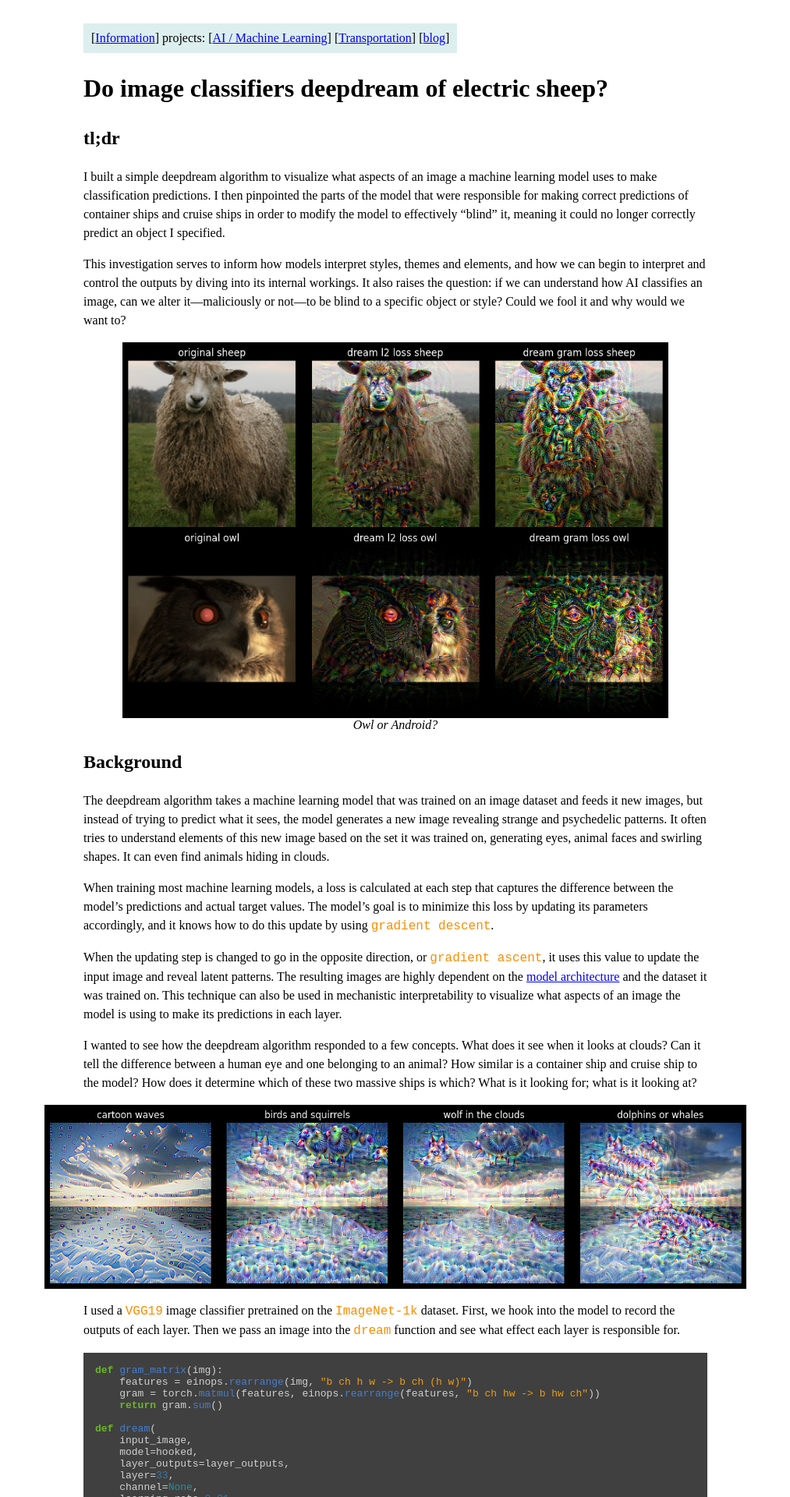
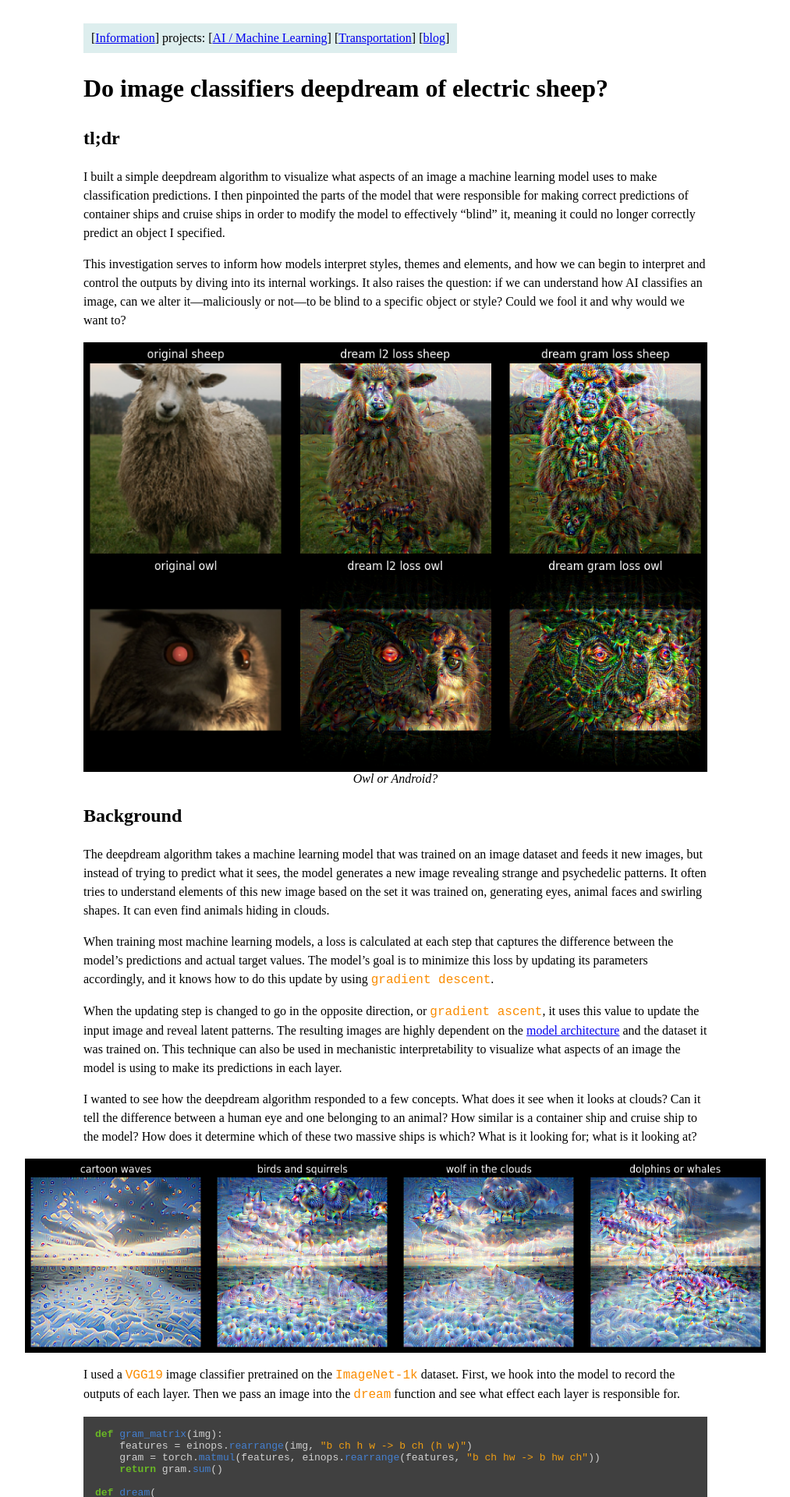
Before and after one commit to benarnav/benarnav.github.io, a Jekyll site: the page built from posts/dream_mech_interp.md, in a window 1280 px wide. Shown: the top 1920 px of the page at 78% size, without its empty margins (133-1146 px from the left). Built offline with Jekyll 4.4.1, drawn with Linux system fonts in a browser that asks for light colours.

Commit message:
img size

```diff
--- a/posts/dream_mech_interp.md
+++ b/posts/dream_mech_interp.md
@@ -8,7 +8,7 @@
 This investigation serves to inform how models interpret styles, themes and elements, and how we can begin to interpret and control the outputs by diving into its internal workings. It also raises the question: if we can understand how AI classifies an image, can we alter it—maliciously or not—to be blind to a specific object or style? Could we fool it and why would we want to?
 
 <figure style="text-align: center;">
-    <img style="max-width: 700px;" src="/assets/img/dream_loss_funcs.png" alt="deepdream loss function comparison" />
+    <img style="max-width: 800px;" src="/assets/img/dream_loss_funcs.png" alt="deepdream loss function comparison" />
   <figcaption><i>Owl or Android?</i></figcaption>
 </figure>
 
@@ -22,7 +22,7 @@
 I wanted to see how the deepdream algorithm responded to a few concepts. What does it see when it looks at clouds? Can it tell the difference between a human eye and one belonging to an animal? How similar is a container ship and cruise ship to the model? How does it determine which of these two massive ships is which? What is it looking for; what is it looking at?
 
 <figure style="text-align: center;">
-    <img style="max-width: 900px;" src="/assets/img/dream_clouds.png" alt="deepdream in the clouds" />
+    <img style="max-width: 950px;" src="/assets/img/dream_clouds.png" alt="deepdream in the clouds" />
   <figcaption></figcaption>
 </figure>
 
@@ -77,7 +77,7 @@
 After recording the activations as these images move through the model, we can begin to see what parts of the model are responsible for correct predictions, and at those points what aspects of an image are most important. When the model is given a container ship, the repetitive boxy patterns manifest in earlier layers. Later on we see other layers picking up on the water around the ships. This makes intuitive sense and it's interesting to see how similar a collection of floating point numbers can learn to focus on the same things a human would. Similarly with cruise ships, the model seems to again focus on water, but also relies on the silhouette of the vessel, particularly the peaks formed by antennae.
 
 <figure style="text-align: center;">
-    <img style="max-width: 900px; display: block; margin: auto;" src="/assets/img/dream_activations.jpg" alt="deepdream layer activations" />
+    <img style="max-width: 1000px; display: block; margin: auto;" src="/assets/img/dream_activations.jpg" alt="deepdream layer activations" />
   <figcaption><i>Image classifier dreaming of boxes, waves and antennae</i></figcaption>
 </figure>
 
```
